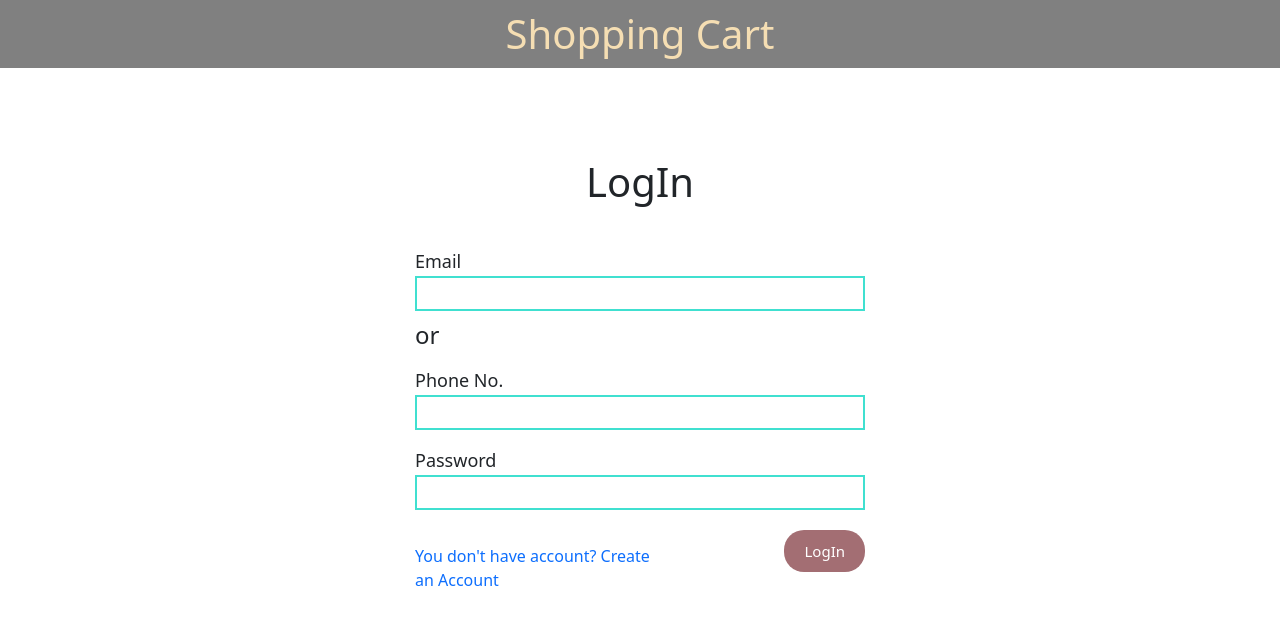
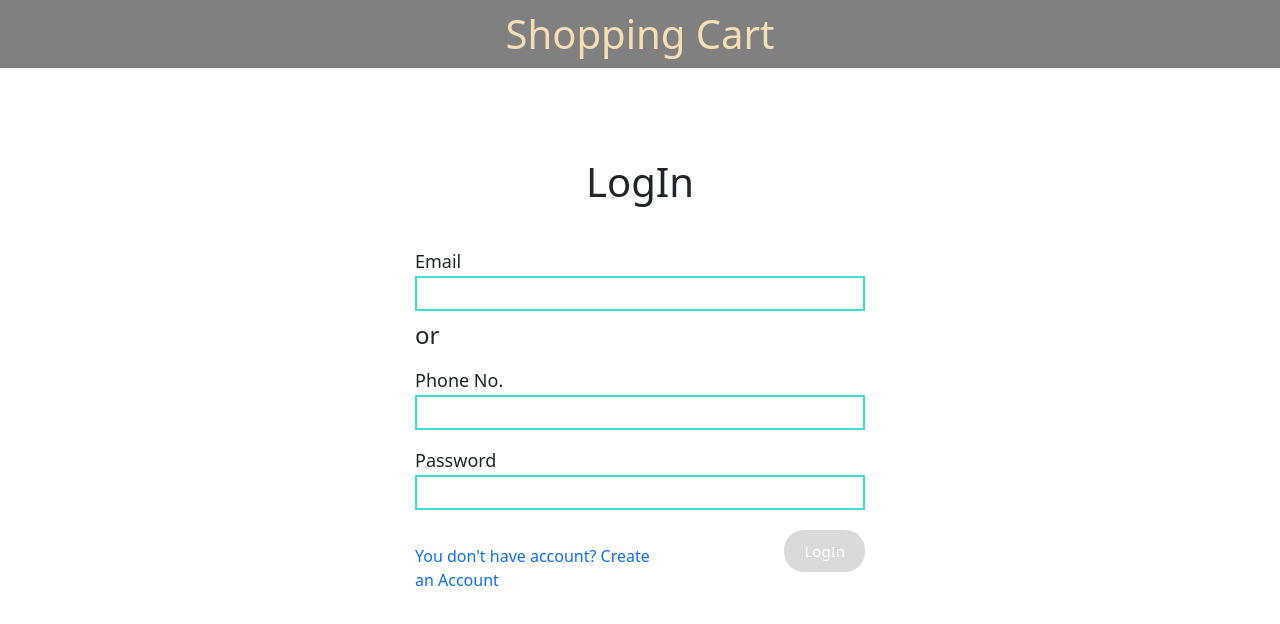
Before and after one commit to Dhruvi0901/Shopping-Cart, an Angular app in the folder frontend/: page / in a window 1280 px wide. Shown: the top 624 px of the page. Built offline with nearby package versions, Linux system fonts and the light colour scheme.

Commit message:
btn disable

```diff
--- a/frontend/src/app/login/login.component.css
+++ b/frontend/src/app/login/login.component.css
@@ -118,3 +118,12 @@
 .dnone{
     display: none;
 }
+button:hover{
+  opacity: 0.7;
+}
+
+button:disabled{
+  opacity: 1;
+  background-color: #dadada;
+  cursor: not-allowed;
+}
--- a/frontend/src/app/product/product.component.css
+++ b/frontend/src/app/product/product.component.css
@@ -111,3 +111,12 @@
     text-align: center;
     margin-top: 50px;
   }
+  button:hover{
+    opacity: 0.7;
+  }
+
+  button:disabled{
+    opacity: 1;
+    background-color: #dadada;
+    cursor: not-allowed;
+  }
--- a/frontend/src/app/register/register.component.css
+++ b/frontend/src/app/register/register.component.css
@@ -111,3 +111,12 @@
     text-align: center;
     margin-top: 50px;
   }
+  button:hover{
+    opacity: 0.7;
+  }
+
+  button:disabled{
+    opacity: 1;
+    background-color: #dadada;
+    cursor: not-allowed;
+}
```
